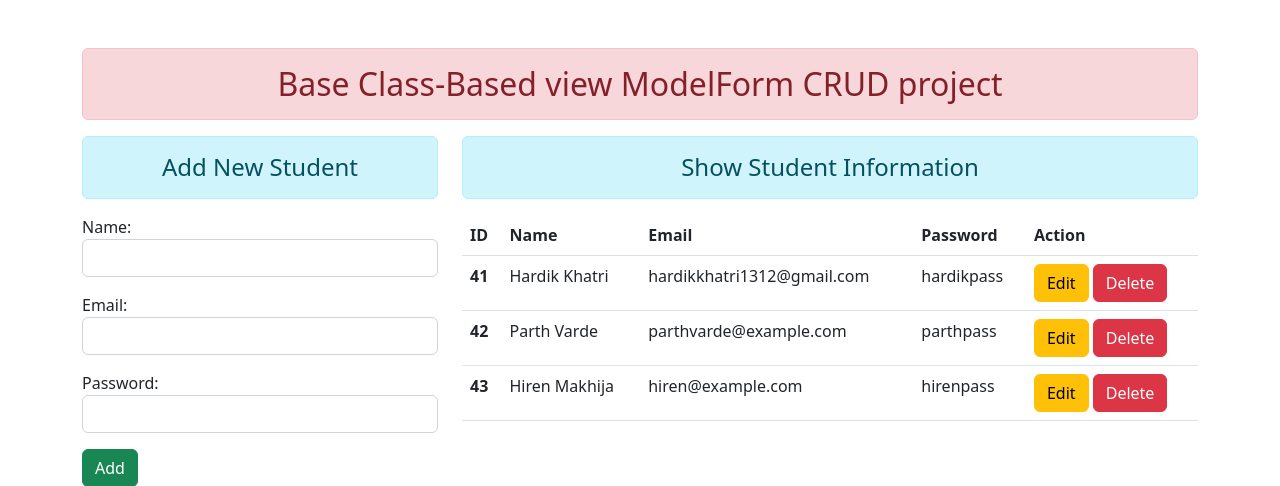
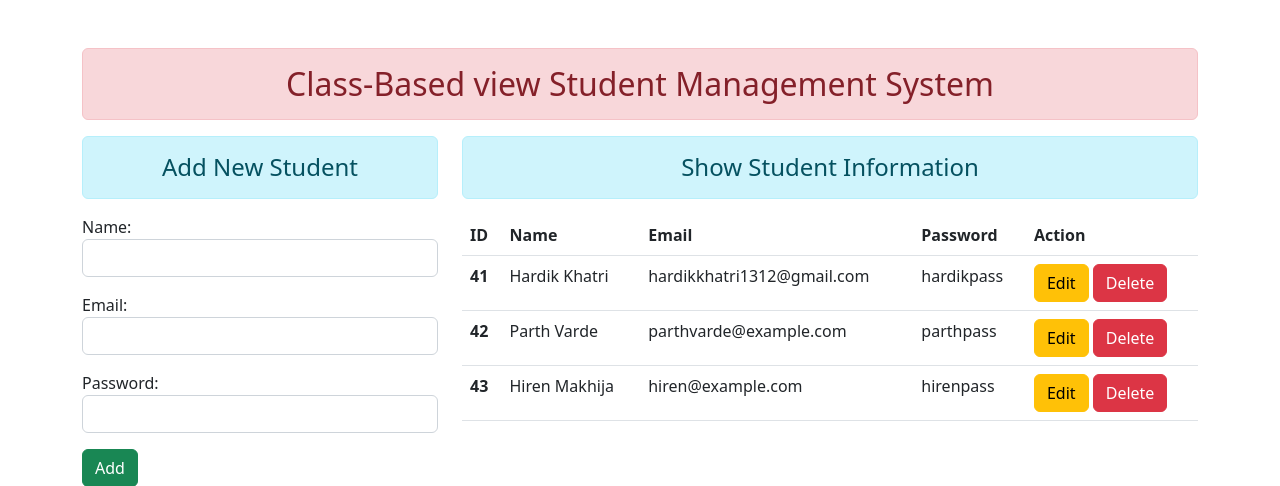
Before and after one commit to hardik1312/CrudProject02, a Django app: page / in a window 1280 px wide. Shown: the top 486 px of the page. Run offline with Django 4.2, Linux system fonts and the light colour scheme; data comes from the database, SQL or seed files in the repository; both versions use the stored data as it was after the commit; some libraries are stand-ins or nearby versions.

Commit message:
Made a few changes in titles and names

```diff
--- a/enroll/templates/enroll/base.html
+++ b/enroll/templates/enroll/base.html
@@ -5,14 +5,14 @@
     <meta charset="UTF-8">
     <meta http-equiv="X-UA-Compatible" content="IE=edge">
     <meta name="viewport" content="width=device-width, initial-scale=1.0">
-    <title>CRUD Project 02</title>
+    <title>Student Management System</title>
     <link rel="stylesheet" href="{% static 'enroll/css/bootstrap.css' %}">
 </head>
 
 <body>
 
     <div class="container mt-5">
-        <h2 class="text-center alert alert-danger">Base Class-Based view ModelForm CRUD project</h2>
+        <h2 class="text-center alert alert-danger">Class-Based view Student Management System</h2>
 
         {% block content %} {% endblock content %}
     </div>
```
Also changed, not shown: db.sqlite3.
